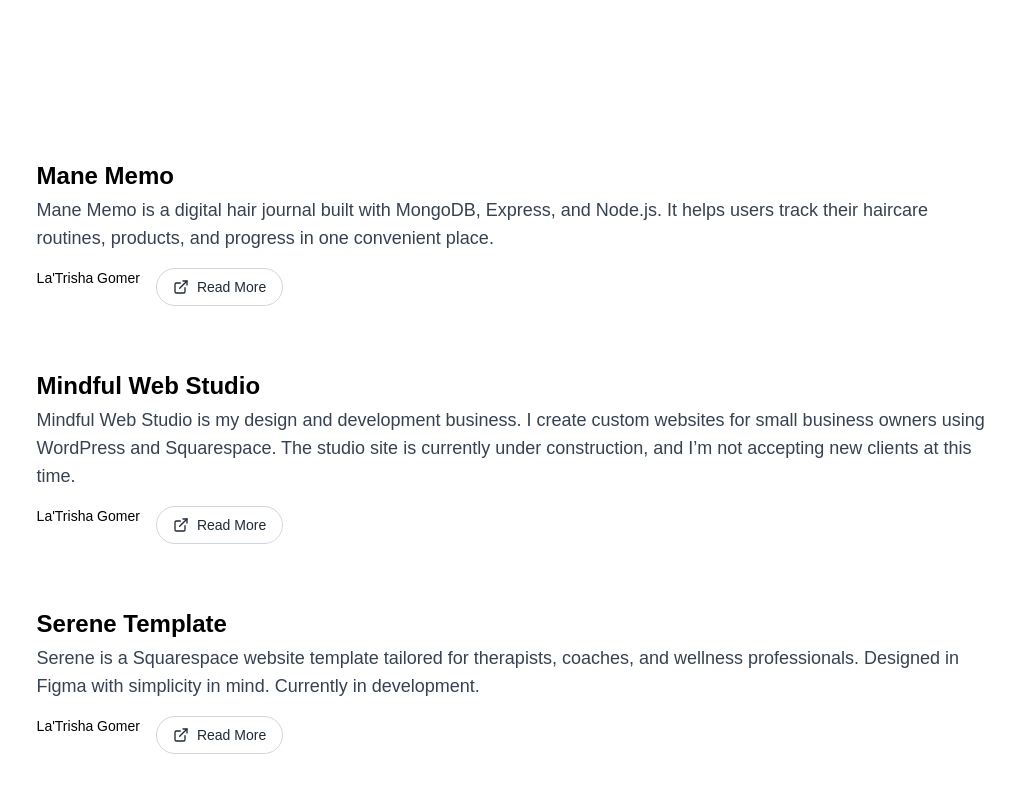
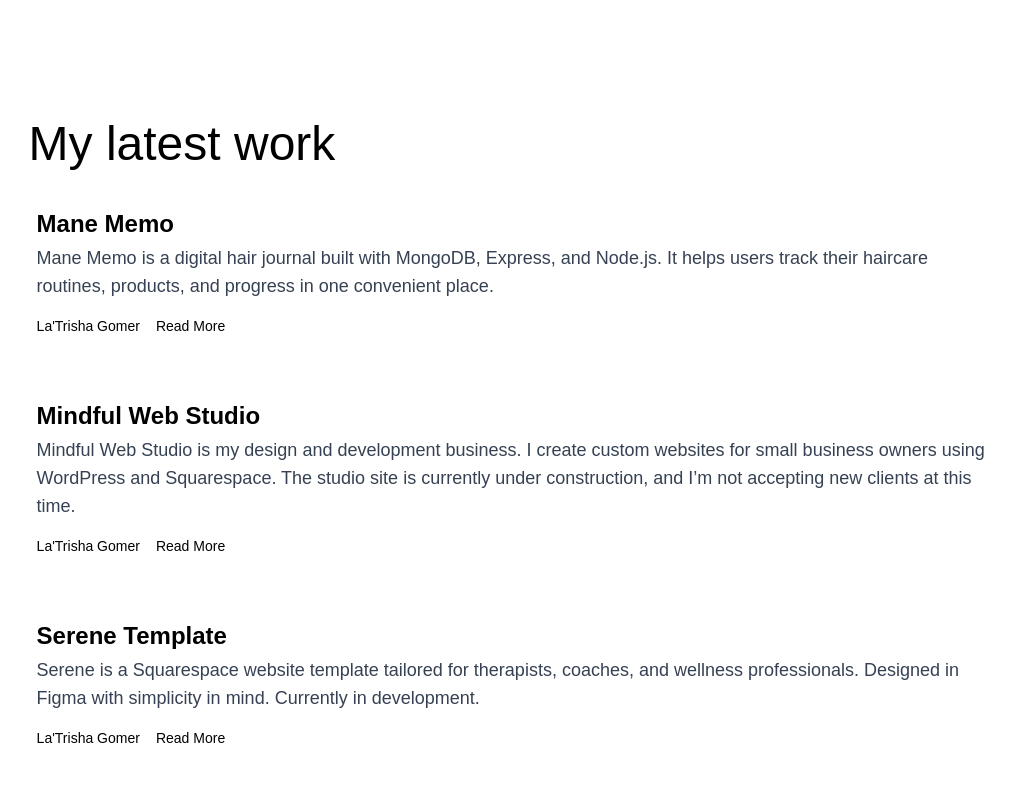
Before and after one commit to LaTrishaGomer/latrisha-gomer, a Next.js app: page / in a window 1280 px wide. Shown: the part 720-1520 px from the top of the page, without its empty margins (125-1140 px from the left). Built offline with nearby package versions, Linux system fonts and the light colour scheme; a web font is replaced by a local one.

Commit message:
update hero blog section

```diff
--- a/app/components/Work.jsx
+++ b/app/components/Work.jsx
@@ -12,6 +12,8 @@
       <p className='text-center max-w-2xl mx-auto mt-5 mb-12 font-ovo'>
         Here are some of my latest projects. I designed and developed these apps and websites using tools like Figma, Node.js, Express, MongoDB, EJS, HTML, CSS, and JavaScript.
       </p> */}
+
+      <h2 className='text-5xl font-ovo'>My latest work</h2>
 
       <div className='flex flex-col gap-16 my-10 max-w-6xl mx-auto'>
         {workData.map((project, index) => (
@@ -34,6 +36,7 @@
                   target='_blank'
                   rel='noopener noreferrer'
                   className='inline-flex gap-2 text-sm font-ovo hover:bg-lightHover transition'
+                  //className='inline-flex items-center gap-2 text-sm font-ovo text-gray-800 border border-gray-300 rounded-full px-4 py-2 hover:bg-gray-100 transition'
                 >
                   {/*<Github size={16} /> */}
                   La'Trisha Gomer
@@ -43,9 +46,12 @@
                   href={project.live}
                   target='_blank'
                   rel='noopener noreferrer'
-                  className='inline-flex items-center gap-2 text-sm font-ovo text-gray-800 border border-gray-300 rounded-full px-4 py-2 hover:bg-gray-100 transition'
+                  className='inline-flex gap-2 text-sm font-ovo hover:bg-gray-100 transition'
+
+
+                //className='inline-flex items-center gap-2 text-sm font-ovo text-gray-800 border border-gray-300 rounded-full px-4 py-2 hover:bg-gray-100 transition'
                 >
-                  <ExternalLink size={16} />
+                  {/*<ExternalLink size={16} /> */}
                   Read More
                 </a>
               </div>
```
